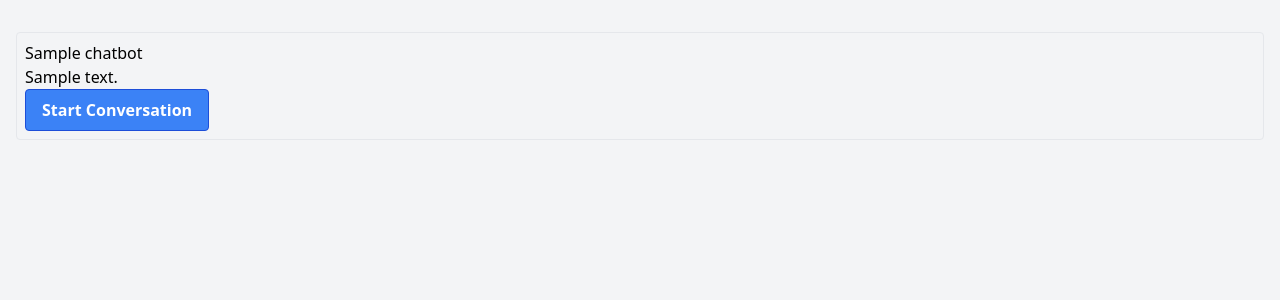
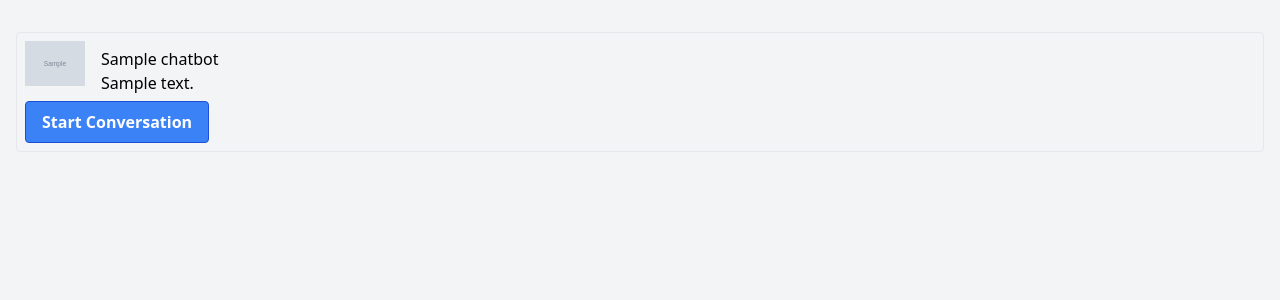
Before and after one commit to amirerfantim/ChatbotHub, a Django app: page /chatbots/ in a window 1280 px wide. Shown: the part 64-364 px from the top of the page. Run offline with Django 4.2, Linux system fonts and the light colour scheme; a user stored in the database is signed in; tables that the repository leaves empty hold one stand-in row (values such as "Sample post"); grey boxes marked "Sample" are stand-in pictures.

Commit message:
Update chatbot-list.html
add chatbot photo

```diff
--- a/torob_chatbot/chatbot/views.py
+++ b/torob_chatbot/chatbot/views.py
@@ -60,7 +60,7 @@
 @csrf_exempt
 @login_required()
 def chatbot_list(request):
-    chatbots = Chatbot.objects.order_by("created_date")
+    chatbots = Chatbot.objects.all().order_by("created_date")
     return render(request, 'chatbot-list.html', {'chatbots': chatbots})
 
 
--- a/torob_chatbot/templates/chatbot-list.html
+++ b/torob_chatbot/templates/chatbot-list.html
@@ -1,3 +1,4 @@
+<!-- chatbot-list.html -->
 <!DOCTYPE html>
 <html lang="en">
 <head>
@@ -20,8 +21,15 @@
         <ul class="chatbot-list">
             {% for chatbot in chatbots %}
                 <li class="chatbot-item border rounded p-2 mb-4 hover:bg-gray-100">
-                    <h3 class="chatbot-title">{{ chatbot.name }}</h3>
-                    <p class="chatbot-description">{{ chatbot.description }}</p>
+                    <div class="flex items-center">
+                        <div class="chatbot-avatar" style="width:60px;height:60px;">
+                            <img src="{{ chatbot.bot_photo.url }}" alt="{{ chatbot.name }}">
+                        </div>
+                        <div class="ml-4">
+                            <h3 class="chatbot-title">{{ chatbot.name }}</h3>
+                            <p class="chatbot-description">{{ chatbot.description }}</p>
+                        </div>
+                    </div>
                     <!-- Button to Start Conversation -->
                     <form method="post" action="{% url 'start_conversation' %}">
                         {% csrf_token %}
```
